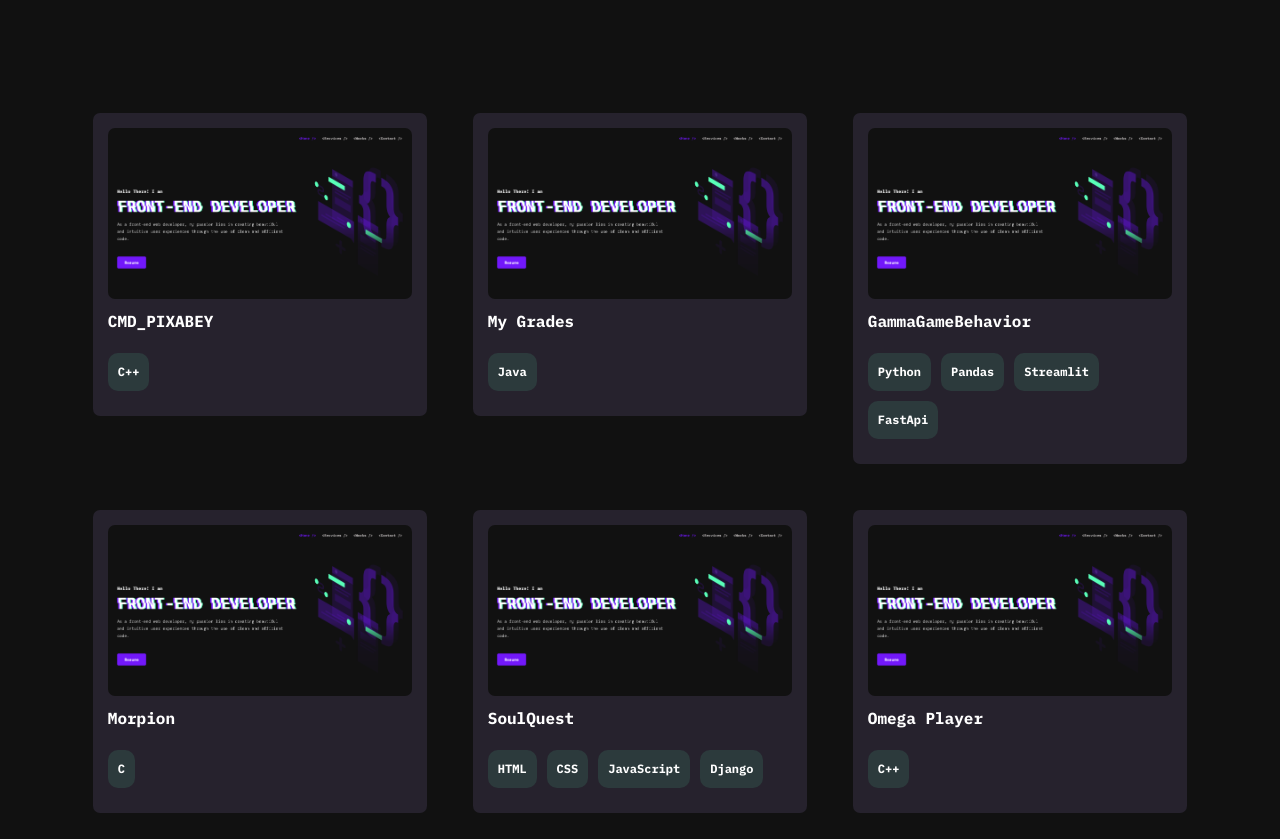
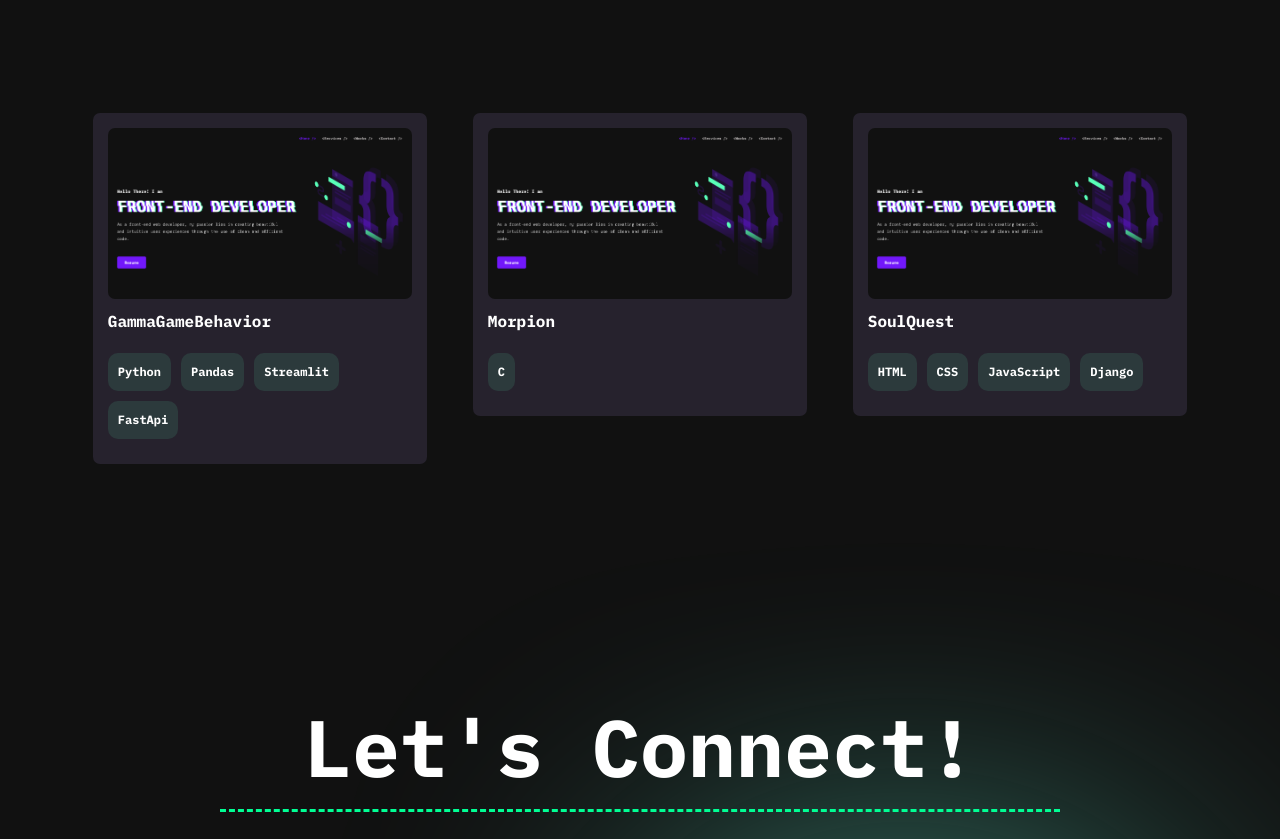
Before and after one commit to Osak29/portfolio, a plain HTML site: page index.html in a window 1280 px wide. Shown: the part 1820-2659 px from the top of the page. Drawn offline with Linux system fonts and the light colour scheme; a script that the page names is missing.

Commit message:
Modif lien projet 2

```diff
--- a/index.html
+++ b/index.html
@@ -118,28 +118,7 @@
         <section id="works" class="section container">
             <h2 class="section__title">PROJETS</h2>
             <div class="works">
-                <article class="work">
-                    <a href="#" class="work__box work__box--clickable" target="_blank">
-                        <span class="work__img-box">
-                            <img src="./assets/works/sample.png" alt="My Work 1" />
-                        </span>
-                        <h3 class="work__title">CMD_PIXABEY</h3>
-                        <span class="work__badges">
-                            <span class="work__badge">C++</span>
-                        </span>
-                    </a>
-                </article>
-                <article class="work">
-                    <a href="#" class="work__box work__box--clickable" target="_blank">
-                        <span class="work__img-box">
-                            <img src="./assets/works/sample.png" alt="My Work 1" />
-                        </span>
-                        <h3 class="work__title">My Grades</h3>
-                        <span class="work__badges">
-                            <span class="work__badge">Java</span>
-                        </span>
-                    </a>
-                </article>
+
                 <article class="work">
                     <a href="https://github.com/Osak29/GammaGamerBehavior" class="work__box work__box--clickable"
                         target="_blank">
@@ -168,7 +147,7 @@
                     </a>
                 </article>
                 <article class="work">
-                    <a href="#" class="work__box work__box--clickable" target="_blank">
+                    <a href="https://github.com/Osak29/SafeLove" class="work__box work__box--clickable" target="_blank">
                         <span class="work__img-box">
                             <img src="./assets/works/sample.png" alt="My Work 1" />
                         </span>
@@ -181,17 +160,7 @@
                         </span>
                     </a>
                 </article>
-                <article class="work">
-                    <a href="#" class="work__box work__box--clickable" target="_blank">
-                        <span class="work__img-box">
-                            <img src="./assets/works/sample.png" alt="My Work 1" />
-                        </span>
-                        <h3 class="work__title">Omega Player</h3>
-                        <span class="work__badges">
-                            <span class="work__badge">C++</span>
-                        </span>
-                    </a>
-                </article>
+
             </div>
         </section>
 
```
